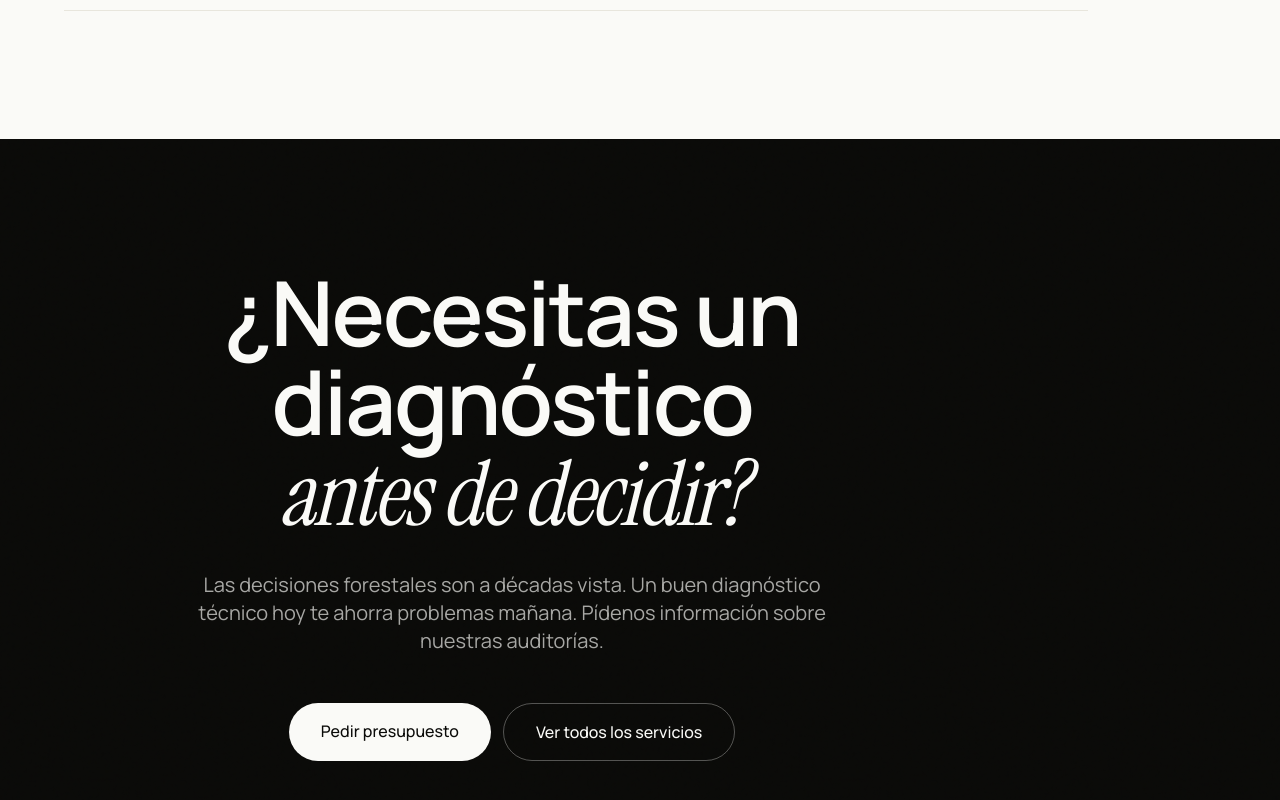
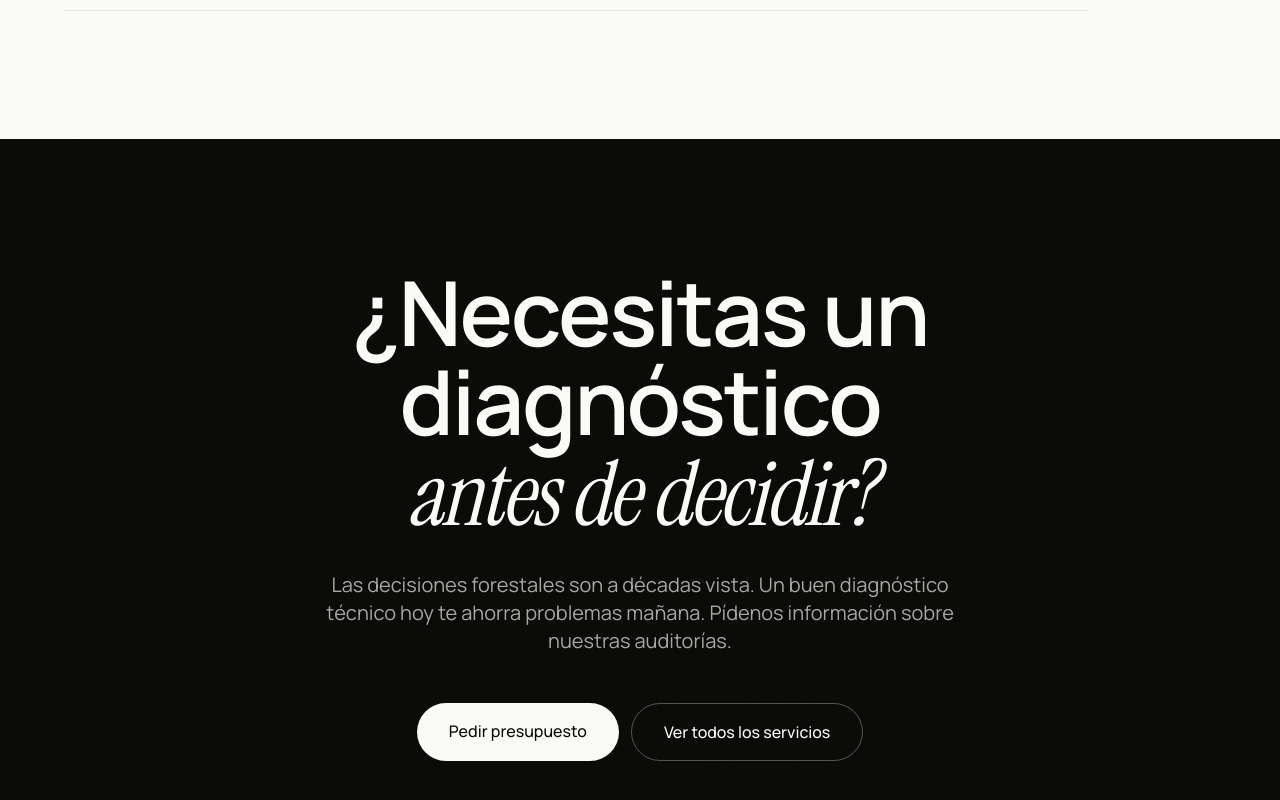
Before and after one commit to Ecoreforest/web, a Next.js app: page /servicios/auditorias in a window 1280 px wide. Shown: the part 3320-4120 px from the top of the page. Built offline with nearby package versions, Linux system fonts and the light colour scheme.

Commit message:
Add files via upload
13

```diff
--- a/app/components/servicios/ServicioCTA.tsx
+++ b/app/components/servicios/ServicioCTA.tsx
@@ -10,6 +10,17 @@ type Props = {
   ctaPrimario?: { label: string; href: string };
   ctaSecundario?: { label: string; href: string };
 };
+
+/**
+ * Paso 13.1: añadido `mx-auto` al container para que el bloque se centre
+ * horizontalmente en pantallas anchas. Sin él, `max-w-5xl` limita el ancho
+ * pero deja el bloque anclado a la izquierda dentro del section, haciendo
+ * que el texto "centrado" parezca desplazado.
+ *
+ * Este componente lo usan las 5 páginas de servicios (compost, reforestación,
+ * forest-clean, auditorías, créditos de carbono), así que el fix aplica a
+ * todas.
+ */
 
 export default function ServicioCTA({
   titulo,
@@ -32,13 +43,13 @@ export default function ServicioCTA({
 
   return (
     <section className="relative bg-ink text-bone overflow-hidden grain">
-      <div className="container-x max-w-5xl py-24 lg:py-32 text-center">
+      <div className="container-x max-w-5xl mx-auto py-24 lg:py-32 text-center">
         <motion.h2
           initial={{ opacity: 0, y: 30 }}
           whileInView={{ opacity: 1, y: 0 }}
           viewport={{ once: true, margin: '-100px' }}
           transition={{ duration: 1, ease: [0.16, 1, 0.3, 1] }}
-          className="text-display-lg font-semibold tracking-tight text-balance leading-[1]"
+          className="text-display-lg font-semibold tracking-tight text-balance leading-[1] max-w-4xl mx-auto"
         >
           {renderTitle()}
         </motion.h2>
--- a/app/servicios/compost/page.tsx
+++ b/app/servicios/compost/page.tsx
@@ -17,7 +17,7 @@ export default function Compost() {
         title="Compost certificado. UNE 142500 en cada lote."
         italicWord="cada lote."
         description="Distribuimos compost UNE 142500 producido por partners certificados españoles. Selección rigurosa, análisis fisicoquímico por lote y aplicación técnica en proyectos de reforestación o entrega directa a agricultura ecológica, viveros y jardinería profesional."
-        imagen="https://res.cloudinary.com/dekgmk73i/image/upload/q_auto/f_auto/v1777895092/bosque-mediterraneo_peuyt6.jpg"
+        imagen="https://res.cloudinary.com/dekgmk73i/image/upload/q_auto/f_auto/v1777895082/linea-compost_jepie9.jpg"
       />
 
       <ServicioFeatures
```
